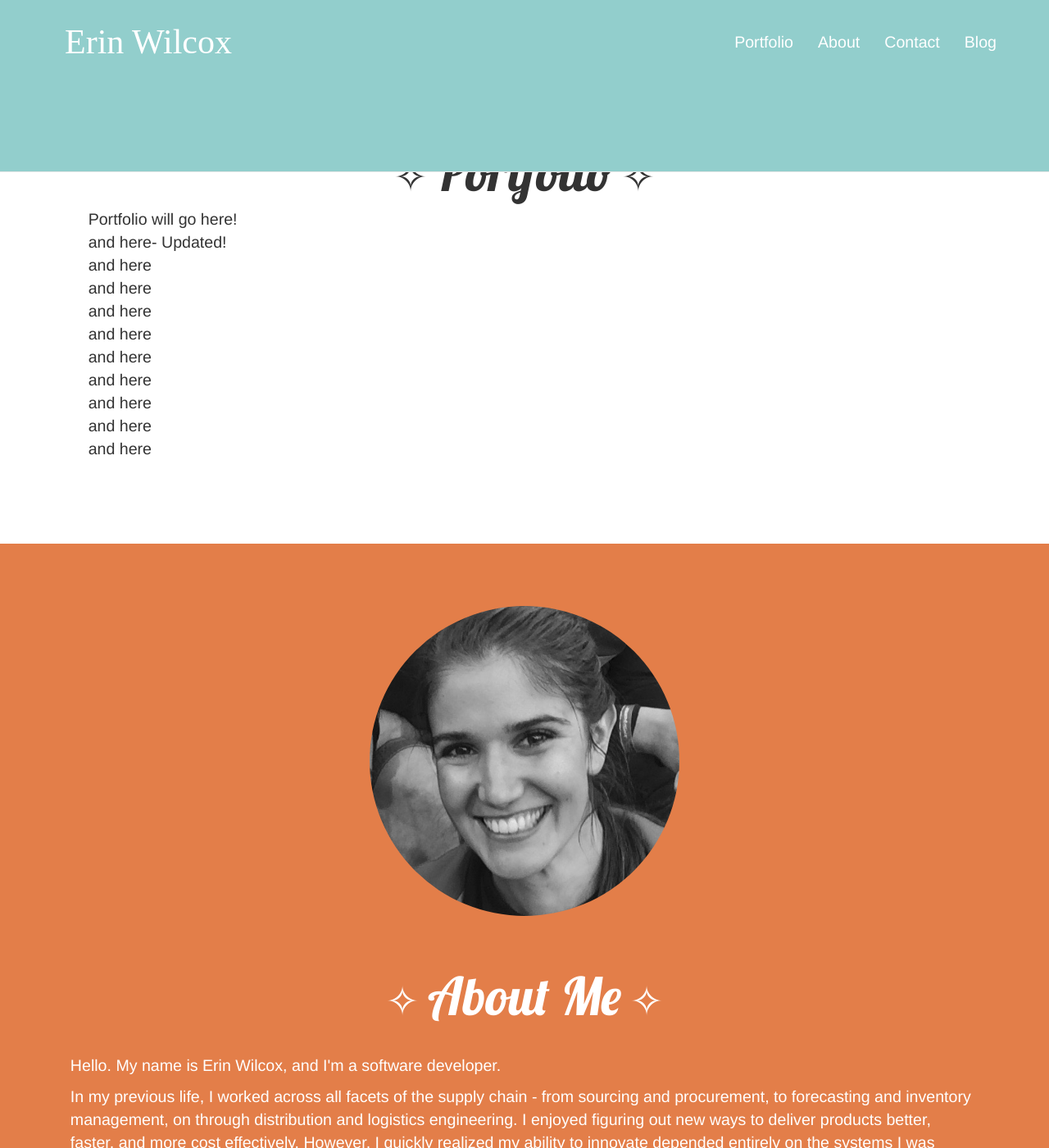
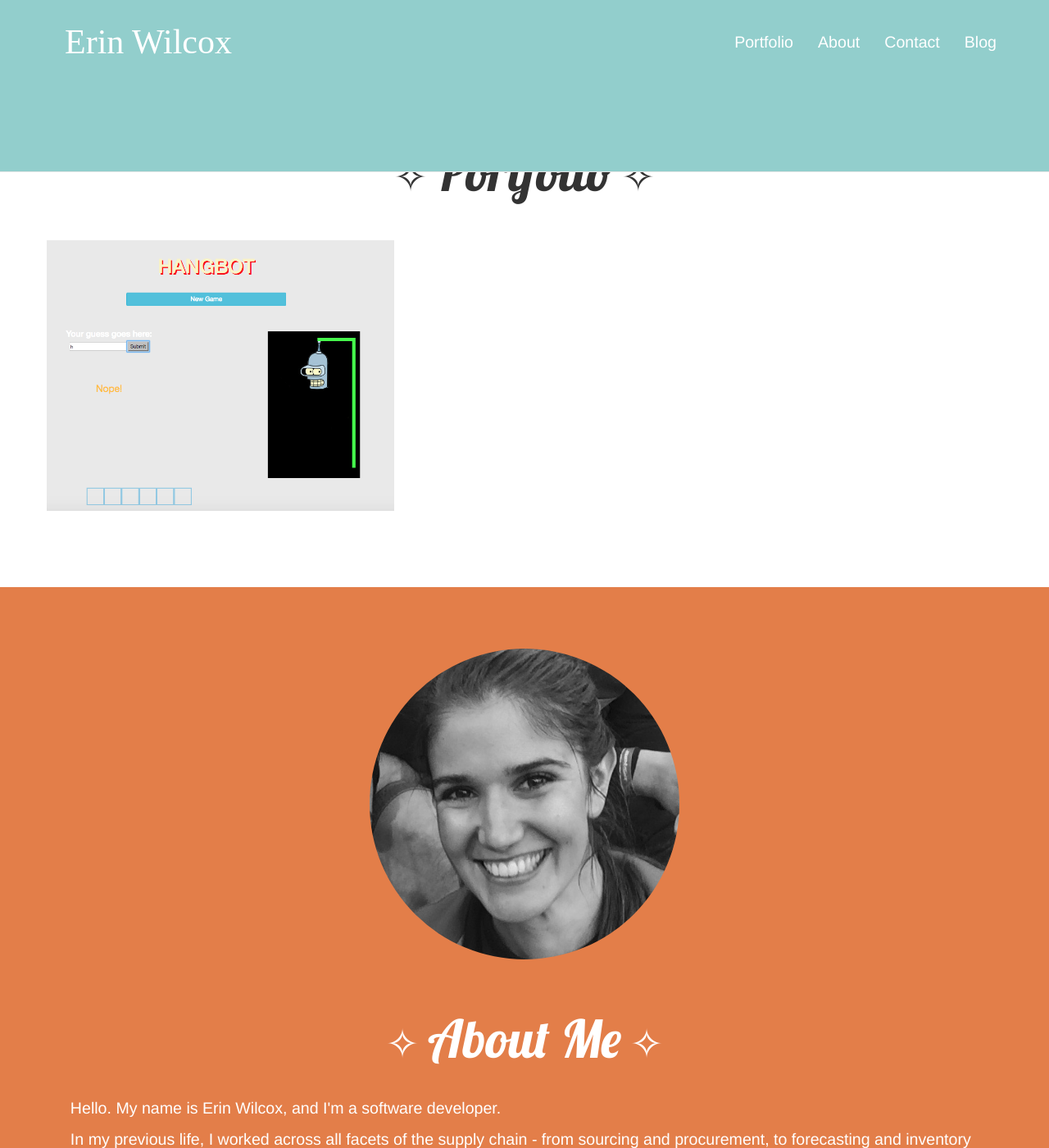
Before and after one commit to brookin8/brookin8.github.io, a Jekyll site: the page built from index.html, in a window 1280 px wide and 1400 px high. Shown: the whole window at 82% size. Built offline with Jekyll 4.4.1, drawn with Linux system fonts in a browser that asks for light colours; nearby versions of some CDN libraries; some web fonts are replaced; some of the changed text lies outside the part shown.

Commit message:
Added contact form and portfolio spots

```diff
--- a/_includes/header.html
+++ b/_includes/header.html
@@ -61,6 +61,63 @@
       margin-right:auto;
     }
 
+    #portfolioSection {
+      margin-top:3%;
+    }
+
+    .portfolioImage {
+      width:100%;
+      padding-top:auto;
+      padding-left:auto;
+      padding-right:auto;
+    }
+
+    .portfolioButton {
+      background-color:#ffffff;
+      border:none;
+      height:40%;
+      width:40%;
+    }
+
+    .portfolioButton:hover{
+      border:3px solid #616F7F;
+      height:40%;
+      width:40%;
+    }
+
+    .modalImage {
+      width:50%;
+      margin-top:2%;
+      margin-left:auto;
+      margin-right:auto;
+    }
+
+    .modalText {
+      margin-bottom:2%;
+      margin-top:2%;
+      width:80%;
+      text-align:center;
+      margin-left:auto;
+      margin-right:auto;
+    }
+
+    .modalContent {
+      width:50%;
+    }
+
+    #socialMedia {
+      margin-bottom:2%;
+    }
+
+    #sendButton {
+      background-color:#E37E49;
+      border-color: #E37E49;
+    }
+
+    #contactMe {
+      margin-left:2%;
+      margin-right:2%;
+    }
 
       @media only screen
         and (max-width: 736px) {
--- a/blog.html
+++ b/blog.html
@@ -20,8 +20,6 @@
 		</div>
 	</div>
 
-	<script src="https://cdnjs.cloudflare.com/ajax/libs/jquery/1.9.1/jquery.min.js"></script>
-	<script src="https://maxcdn.bootstrapcdn.com/bootstrap/3.3.7/js/bootstrap.min.js" integrity="sha384-Tc5IQib027qvyjSMfHjOMaLkfuWVxZxUPnCJA7l2mCWNIpG9mGCD8wGNIcPD7Txa" crossorigin="anonymous"></script>
 
 </body>
 </html>
--- a/index.html
+++ b/index.html
@@ -10,20 +10,25 @@
 						<h1 style="text-align:center; vertical-align:center; padding-top:12%; font-family: 'Lobster', cursive;">&#x2727; <span class="headingWords">Portfolio</span>  &#10023;</h1>
 					</div>
 				</div>
-				<div class = "row">
-					<div class = "col-xs-8" style="margin-left:5%; margin-bottom:4%">
-						<p>Portfolio will go here!<br>
-						and here- Updated!<br>
-						and here<br>
-						and here<br>
-						and here<br>
-						and here<br>
-						and here<br>
-						and here<br>
-						and here<br>
-						and here<br>
-						and here<br>
-						</p>
+				<div class = "row" id = "portfolioSection">
+					<div class = "col-xs-10" style="margin-left:5%; margin-bottom:4%">
+						<div class = "row">
+							<!-- Modal HTML embedded directly into document -->
+			 					<button type="button" data-toggle="modal" data-target="#portfolio1" class="portfolioButton"><img src="/portfolio/hangbot.png" class="img portfolioImage">
+								</button>
+			  					<!-- Link to open the modal -->
+			  					<!-- Modal -->
+								<div class="modal fade" id="portfolio1" tabindex="-1" role="dialog" aria-labelledby="myLargeModalLabel">
+								  <div class="modal-dialog modal-lg">
+								    <div class="modal-content">
+								      <img src="/portfolio/hangbot.png" class="img img-responsive modalImage">
+								      <p class = "modalText">Hangman, but with a crasser, crueler opponent. The source code is available on my github, and it has been deployed with Heroku here.</p>
+								    </div>
+								  </div>
+								</div>
+
+
+						</div>
 					</div>
 				</div>
 		</section>
@@ -64,20 +69,41 @@
 		<section id="contact">
 				<div class = "row">
 					<div class = "col" style="text-align:center">
-						<h1 style="text-align:center;margin-top:3%; padding-left:3%; padding-right:3%; padding-top:13%; font-family: 'Lobster', cursive;">&#10023;  <span class="headingWords">Contact Me</span>  &#10023;</h1>
+						<h1 style="text-align:center;margin-top:3%; padding-left:3%; padding-right:3%; padding-top:5%; font-family: 'Lobster', cursive;">&#10023;  <span class="headingWords">Contact Me</span>  &#10023;</h1>
 					</div>
 				</div>
-				<div class = "row">
-					<div class = "col-xs-8" style="text-align:center;">
-						<p>Form goes here!
-						<br>
-						<br>
-						<br>
-						<br>
-						<br>
-						</p>
-					</div>
-				</div>
+				<div class="row" id="contactMe">
+			        <div class="col-lg-8 col-lg-offset-2">
+			            <form action="https://formspree.io/brookin8+formspree@gmail.com"
+			                method="post" role="form">
+			                <div class="row">
+			                    <div class="form-group col-xs-12 floating-label-form-group">
+			                        <label for="name">Name</label>
+			                        <input class="form-control" type="text" name="name" placeholder="Name">
+			                    </div>
+			                </div>
+			                <div class="row">
+			                    <div class="form-group col-xs-12 floating-label-form-group">
+			                        <label for="email">Email Address</label>
+			                        <input class="form-control" type="email" name="email" placeholder="Email Address">
+			                    </div>
+			                </div>
+			                <div class="row">
+			                    <div class="form-group col-xs-12 floating-label-form-group">
+			                        <label for="message">Message</label>
+			                        <textarea placeholder="Message" class="form-control" rows="5"></textarea>
+			                    </div>
+			                </div>
+			                <br>
+			                <div class="row">
+			                    <div class="form-group col-xs-12">
+			                        <button type="submit" class="btn btn-lg btn-success" id="sendButton">Send</button>
+			                    </div>
+			                </div>
+			                <input type="text" name="_gotcha" style="display:none" />
+			            </form>
+			        </div>
+			    </div>
 				<div class = "row">
 					<div class = "col-xs-12">
 						<h3 style="text-align:center;font-family: 'Lobster', cursive;">Or Find Me Online:</h3>
@@ -88,7 +114,7 @@
 				<div class = "row">
 					<div class = "col-3">
 						<table class="table" style="width:25%; margin:auto;">
-							<tbody>
+							<tbody id="socialMedia">
 								<tr>
 				                    <th style="text-align:center"><a href="https://github.com/brookin8" class="btn-social btn-outline" style="color:#E37E49;"><i class="fa fa-github fa-2x"></i></a>
 				                    </th>
```
Also changed, not shown: other parts of _includes/header.html (+6 -0 lines), other parts of index.html (+0 -5 lines), portfolio/hangbot.png (added), 1 other file.
